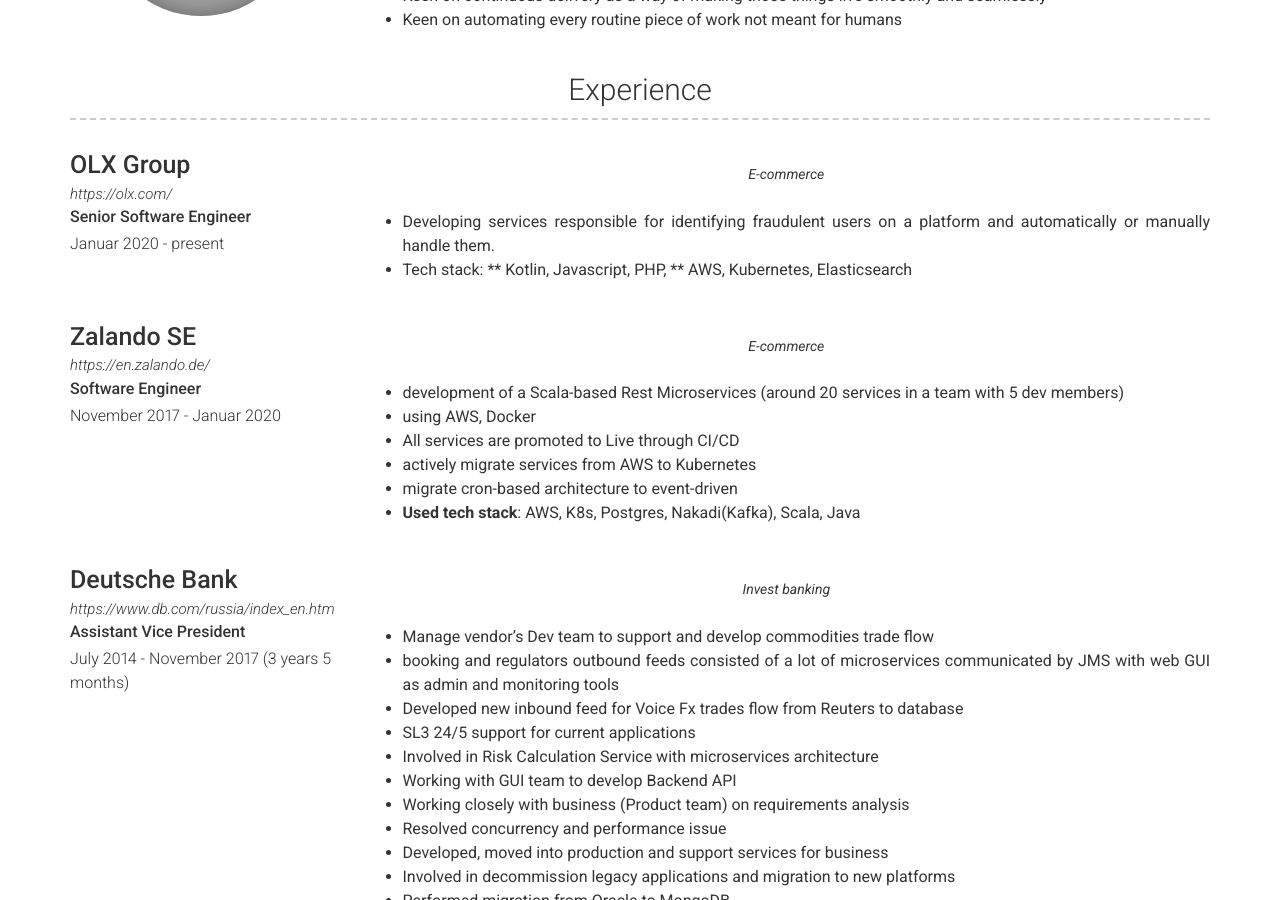
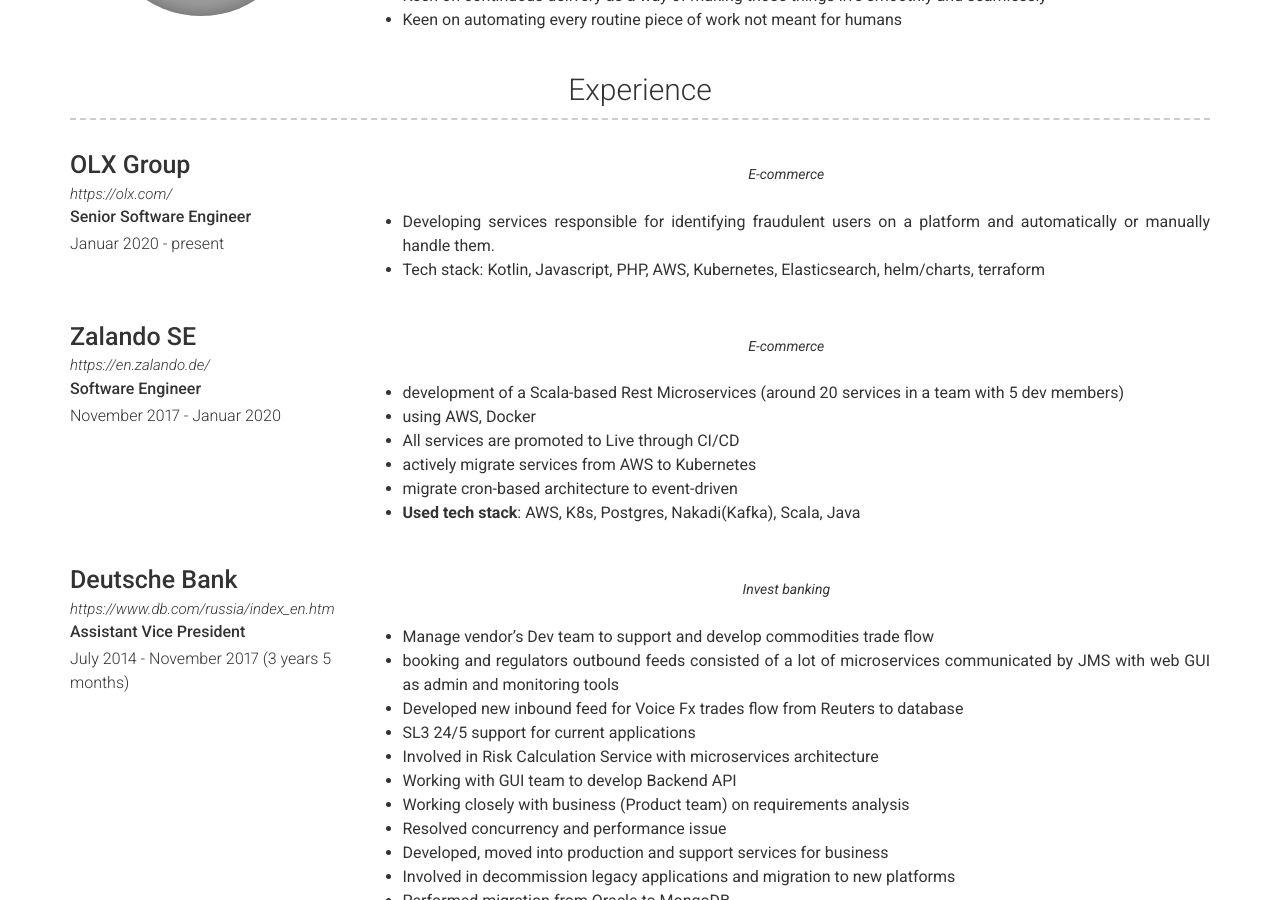
Before and after one commit to Refal/Egor_CV, a Jekyll site: the page built from index.md, in a window 1280 px wide and 900 px high, scrolled down 513 px. Built offline with Jekyll 4.4.1, drawn with Linux system fonts in a browser that asks for light colours; grey boxes are pictures that could not be loaded.

Commit message:
Update experience.yml

```diff
--- a/_data/experience.yml
+++ b/_data/experience.yml
@@ -8,9 +8,7 @@
     E-commerce
   description: | # this will include new lines to allow paragraphs
    * Developing services responsible for identifying fraudulent users on a platform and automatically or manually handle them.
-   * Tech stack:
-      ** Kotlin, Javascript, PHP,
-      ** AWS, Kubernetes, Elasticsearch
+   * Tech stack: Kotlin, Javascript, PHP, AWS, Kubernetes, Elasticsearch, helm/charts, terraform
 - layout: left
   company: Zalando SE
   link: https://en.zalando.de/
```
